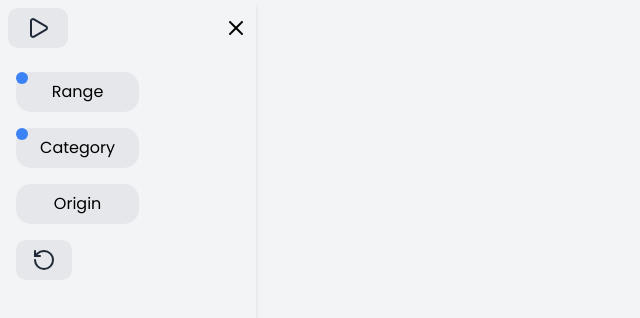
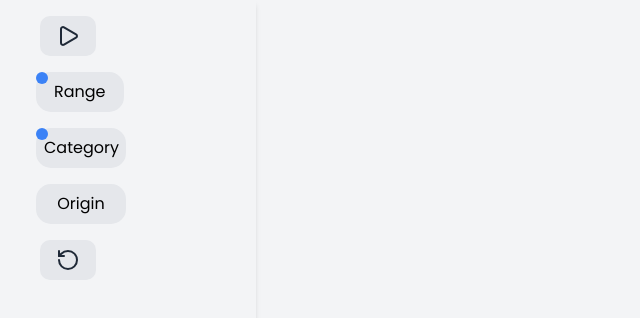
Before and after one commit to Chisomdev1/css_animation, a React (Vite) app: page / in a window 1280 px wide. Shown: the top 318 px of the page, without its empty margins (0-640 px from the left). Built offline with nearby package versions, Linux system fonts and the light colour scheme.

Commit message:
Add files via upload

```diff
--- a/src/App.jsx
+++ b/src/App.jsx
@@ -37,10 +37,7 @@ export default function App() {
         className={`fixed inset-y-0 left-0 z-30 ${sidebarOpen ? "translate-x-0" : "-translate-x-full"
           } transform bg-gray-150 shadow-md transition-transform duration-300 ease-in-out w-48 md:w-64 md:static md:translate-x-0`}
       >
-        <div className="flex items-center justify-between p-2">
-          <div className="text-gray-800 py-2 w-[25%] rounded-[10px] justify-center flex bg-gray-200">
-            <Play />
-          </div>
+        <div className="flex md:hidden items-center justify-between p-2 sm:mb-[55px]">
           {/* Remove the X button inside the sidebar for mobile view */}
           <button
             className="hidden md:block"
@@ -50,26 +47,40 @@ export default function App() {
           </button>
         </div>
         <nav className="mt-4 space-y-4 px-4">
-          <div className="menu-item relative cursor">
-            <div className="relative">
+          <div className="text-gray-800 py-2 w-[25%] ml-6 rounded-[10px] justify-center flex bg-gray-200">
+            <Play />
+          </div>
+          <div className="menu-item flex items-start cursor">
+            {/* Range button */}
+            <div
+              className={`relative transition-all duration-500 ${activeMenu === "Dashboard"
+                ? "translate-x-39 opacity-0 pointer-events-none"
+                : "translate-x-0 opacity-100"
+                }`}
+              style={{ zIndex: 2 }}
+            >
               <span
-                className={`absolute top-0 left-0 w-3 h-3 bg-blue-500 rounded-full transition-opacity duration-300 ${activeMenu === "Dashboard" ? "opacity-0" : "opacity-100"
+                className={`absolute top-0 left-5 w-3 h-3 bg-blue-500 rounded-full transition-opacity duration-300 ${activeMenu === "Dashboard" ? "opacity-0" : "opacity-100"
                   }`}
               ></span>
               <div
-                className={`block py-2 px-2 w-[55%] rounded-[15px] text-center bg-gray-200 transition-opacity duration-300 ${activeMenu === "Dashboard" ? "opacity-0" : "opacity-100"
-                  }`}
+                className={`py-2 px-2 w-[100%] rounded-[15px] text-center bg-gray-200 transition-opacity duration-300 ml-5`}
                 onClick={() => toggleMenu("Dashboard")}
               >
                 Range
               </div>
             </div>
+            {/* Range menu, appears to the right of the button */}
+            <div
+              className={`relative ml-4 transition-all duration-500 ${activeMenu === "Dashboard"
+                ? "opacity-100 translate-x-0"
+                : "opacity-0 pointer-events-none -translate-x-10"
+                }`}
+              style={{ zIndex: 1 }}
+            >
               {activeMenu === "Dashboard" && (
-              <div className="relative">
-                <div className="absolute left-full top-0 mt-2 p-1 bg-white rounded-[10px] shadow-lg shadow-gray-500/50 w-48 transition-transform duration-300 md:w-64">
-                  <span
-                    className="absolute top-0 left-0 w-3 h-3 bg-blue-500 rounded-full transition-opacity duration-300"
-                  ></span>
+                <div className="p-1 bg-white rounded-[10px] shadow-lg shadow-gray-500/50 w-48 transition-transform duration-300 md:w-64">
+                  <span className="absolute top-0 left-0 w-3 h-3 bg-blue-500 rounded-full transition-opacity duration-300"></span>
                   <div className="justify-between bg-gray-300 w-full inline-flex p-1 rounded-b rounded-[10px] mb-2">
                     <div>Range</div>
                     <div className="inline-flex items-center">
@@ -80,7 +91,9 @@ export default function App() {
                   <div className="justify-between w-full inline-flex p-1 mb-2">
                     <div className="text-black font-bold">
                       Campaign <br />
-                      <p className="text-[14px] font-thin text-gray-400">Spring 25 Product Launch</p>
+                      <p className="text-[14px] font-thin text-gray-400">
+                        Spring 25 Product Launch
+                      </p>
                     </div>
                     <div className="inline-flex items-center">
                       <MessageSquare />
@@ -91,32 +104,43 @@ export default function App() {
                     <Search className="md:ml-2" />
                   </div>
                 </div>
-              </div>
               )}
             </div>
+          </div>
 
-          <div className="menu-item relative">
-            <div className="relative">
+          <div className="menu-item flex items-start cursor">
+            {/* Range button */}
+            <div
+              className={`relative transition-all duration-500 ${activeMenu === "Category"
+                ? "translate-x-39 opacity-0 pointer-events-none"
+                : "translate-x-0 opacity-100"
+                }`}
+              style={{ zIndex: 2 }}
+            >
               <span
-                className={`absolute top-0 left-0 w-3 h-3 bg-blue-500 rounded-full transition-opacity duration-300 ${activeMenu === "Category" ? "opacity-0" : "opacity-100"
+                className={`absolute top-0 left-5 w-3 h-3 bg-blue-500 rounded-full transition-opacity duration-300 ${activeMenu === "Category" ? "opacity-0" : "opacity-100"
                   }`}
               ></span>
               <div
-                className={`block py-2 px-2 w-[55%] rounded-[15px] text-center bg-gray-200 transition-opacity duration-300 ${activeMenu === "Category" ? "opacity-0" : "opacity-100"
-                  }`}
+                className={`py-2 px-2 w-[90px] rounded-[15px] text-center bg-gray-200 transition-opacity duration-300 ml-5`}
                 onClick={() => toggleMenu("Category")}
               >
                 Category
               </div>
             </div>
+            {/* Range menu, appears to the right of the button */}
+            <div
+              className={`relative ml-4 transition-all duration-500 ${activeMenu === "Category"
+                ? "opacity-100 translate-x-0"
+                : "opacity-0 pointer-events-none -translate-x-10"
+                }`}
+              style={{ zIndex: 1 }}
+            >
               {activeMenu === "Category" && (
-              <div className="relative">
-              <div className="absolute left-full top-0 mt-2 p-1 bg-white rounded-[10px] shadow-lg shadow-gray-500/50 w-48 transition-transform duration-300 md:w-64">
-                <span
-                  className="absolute top-0 left-0 w-3 h-3 bg-blue-500 rounded-full transition-opacity duration-300"
-                ></span>
+                <div className="p-1 bg-white rounded-[10px] shadow-lg shadow-gray-500/50 w-48 transition-transform duration-300 md:w-64">
+                  <span className="absolute top-0 left-0 w-3 h-3 bg-blue-500 rounded-full transition-opacity duration-300"></span>
                   <div className="justify-between bg-gray-300 w-full inline-flex p-1 rounded-b rounded-[10px] mb-2">
-                  <div>Category</div>
+                    <div>Range</div>
                     <div className="inline-flex items-center">
                       Reset
                       <RotateCcw className="text-[10px] ml-2" />
@@ -125,7 +149,9 @@ export default function App() {
                   <div className="justify-between w-full inline-flex p-1 mb-2">
                     <div className="text-black font-bold">
                       Campaign <br />
-                    <p className="text-[14px] font-thin text-gray-400">Spring 25 Product Launch</p>
+                      <p className="text-[14px] font-thin text-gray-400">
+                        Spring 25 Product Launch
+                      </p>
                     </div>
                     <div className="inline-flex items-center">
                       <MessageSquare />
@@ -136,28 +162,40 @@ export default function App() {
                     <Search className="md:ml-2" />
                   </div>
                 </div>
-            </div>
               )}
             </div>
+          </div>
 
-          <div className="menu-item relative">
-            <div className="relative">
+
+          <div className="menu-item flex items-start cursor">
+            {/* Range button */}
             <div
-                className={`block py-2 px-2 w-[55%] rounded-[15px] text-center bg-gray-200 transition-opacity duration-300 ${activeMenu === "Origin" ? "opacity-0" : "opacity-100"
+              className={`relative transition-all duration-500 ${activeMenu === "Origin"
+                ? "translate-x-39 opacity-0 pointer-events-none"
+                : "translate-x-0 opacity-100"
                 }`}
+              style={{ zIndex: 2 }}
+            >
+
+              <div
+                className={`py-2 px-2 w-[90px] rounded-[15px] text-center bg-gray-200 transition-opacity duration-300 ml-5`}
                 onClick={() => toggleMenu("Origin")}
               >
                 Origin
               </div>
             </div>
+            {/* Range menu, appears to the right of the button */}
+            <div
+              className={`relative ml-4 transition-all duration-500 ${activeMenu === "Origin"
+                ? "opacity-100 translate-x-0"
+                : "opacity-0 pointer-events-none -translate-x-10"
+                }`}
+              style={{ zIndex: 1 }}
+            >
               {activeMenu === "Origin" && (
-             <div className="relative">
-             <div className="absolute left-full top-0 mt-2 p-1 bg-white rounded-[10px] shadow-lg shadow-gray-500/50 w-48 transition-transform duration-300 md:w-64">
-               <span
-                 className="absolute top-0 left-0 w-3 h-3 bg-blue-500 rounded-full transition-opacity duration-300"
-               ></span>
+                <div className="p-1 bg-white rounded-[10px] shadow-lg shadow-gray-500/50 w-48 transition-transform duration-300 md:w-64">
                   <div className="justify-between bg-gray-300 w-full inline-flex p-1 rounded-b rounded-[10px] mb-2">
-                 <div>Origin</div>
+                    <div>Range</div>
                     <div className="inline-flex items-center">
                       Reset
                       <RotateCcw className="text-[10px] ml-2" />
@@ -166,27 +204,26 @@ export default function App() {
                   <div className="justify-between w-full inline-flex p-1 mb-2">
                     <div className="text-black font-bold">
                       Campaign <br />
-                   <p className="text-[14px] font-thin text-gray-400">Spring 25 Product Launch</p>
+                      <p className="text-[14px] font-thin text-gray-400">
+                        Spring 25 Product Launch
+                      </p>
                     </div>
                     <div className="inline-flex items-center">
                       <MessageSquare />
                     </div>
                   </div>
-               <div className="justify-center w-[90%] mb-2 flex text-[14px] items-center  m-auto bg-gray-300 rounded-[15px] p-1">
+                  <div className="justify-center w-[90%] mb-2 flex text-[14px] items-center m-auto bg-gray-300 rounded-[15px] p-1">
                     Choose Resource
                     <Search className="md:ml-2" />
                   </div>
                 </div>
+              )}
             </div>
-            )}
           </div>
 
 
 
-
-
-
-          <div className="text-gray-800 py-2 w-[25%] rounded-[10px] justify-center flex bg-gray-200">
+          <div className="text-gray-800 py-2 w-[25%] ml-6 rounded-[10px] justify-center flex bg-gray-200">
             <RotateCcw />
           </div>
         </nav>
```
Lines whose indentation alone changed are shown as unchanged.
